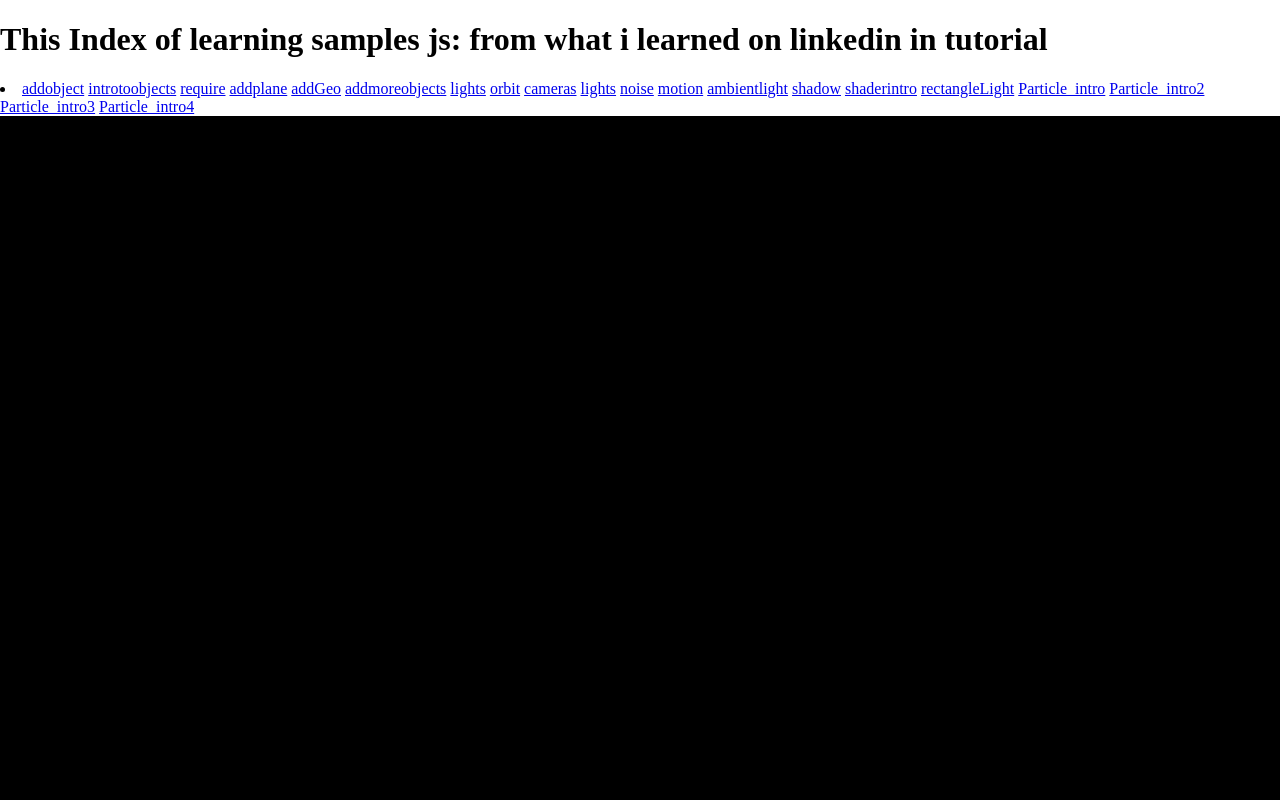
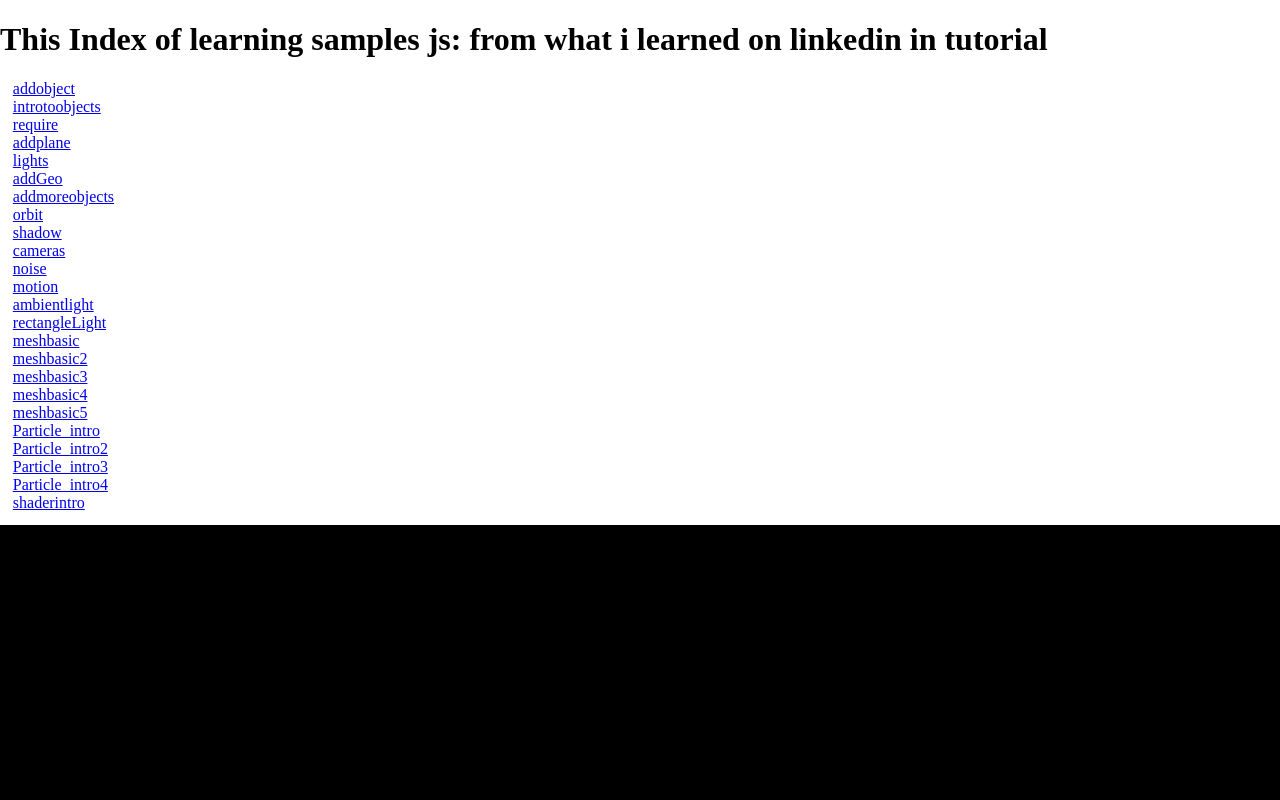
Before and after one commit to Hallr841/ThreeJsandMe, a plain HTML site: page index.html in a window 1280 px wide. Shown: the top 800 px of the page. Drawn offline with nearby package versions, Linux system fonts and the light colour scheme.

Commit message:
adding of mesh basic

```diff
--- a/index.html
+++ b/index.html
@@ -7,34 +7,44 @@
 				body {margin:0;}
 				canvas {display:block;}
 
+			     ul.clean{
+					 list-style-type:none;
+					 margin: 1%;
+					 padding: 0;
+				}
+
 			</style>
 	</head>
 
 	<div id="webgl">
 		<H1> This Index of learning samples js: from  what i learned  on linkedin in tutorial</H1>
 
-    <li>
-		<a href="threejsobject/threejsintro_object.html">addobject</a>
-		<a href="threejsintrototherobjects/index.html">introtoobjects</a>
-		<a href="threejsintrorequire/threejsintrorequire.html">require</a>
-		<a href="threeejsintroplane/index.html">addplane</a>
-		<a href="threejsGeo/threejsintro_addGeo.html">addGeo</a>
-		<a href="threejsgui/index.html">addmoreobjects</a>
-		<a href="addlights/index.html">lights</a>
-		<a href="orbit/index.html">orbit</a>
-		<a href="cameras/index.html">cameras</a>
-		<a href="addlights/index.html">lights</a>
-		<a href="noise/index.html">noise</a>
-		<a href="motion/index.html">motion</a>
-		<a href="spotlight/index.html">ambientlight</a>
-		<a href="shadow/shadow.html">shadow</a>
-		<a href="shaderintro/index.html"> shaderintro</a>
-		<a href="rectangleLight/index.html">rectangleLight</a>
-		<a href="particleintro/index.html">Particle_intro</a>
-		<a href="particleintro_2/index.html">Particle_intro2</a>
-		<a href="particleintro_3/particleintro_3.html">Particle_intro3</a>
-		<a href="particleintro_4/index.html">Particle_intro4</a>
-	 </li>
+    <ul class="clean">
+		<li><a href="threejsobject/threejsintro_object.html">addobject</a></li>
+		<li><a href="threejsintrototherobjects/index.html">introtoobjects</a></li>
+		<li><a href="threejsintrorequire/threejsintrorequire.html">require</a></li>
+		<li><a href="threeejsintroplane/index.html">addplane</a></li>
+		<li><a href="addlights/index.html">lights</a></li>
+		<li><a href="threejsGeo/threejsintro_addGeo.html">addGeo</a></li>
+		<li><a href="threejsgui/index.html">addmoreobjects</a></li>
+		<li><a href="orbit/index.html">orbit</a></li>
+		<li><a href="shadow/shadow.html">shadow</a></li>
+		<li><a href="cameras/index.html">cameras</a></li>
+		<li><a href="noise/index.html">noise</a></li>
+		<li><a href="motion/index.html">motion</a></li>
+		<li><a href="spotlight/index.html">ambientlight</a></li>
+		<li><a href="rectangleLight/index.html">rectangleLight</a></li>
+		<li><a href="meshbasic/index.html"> meshbasic</a></li>
+		<li><a href="meshbasic2/index.html"> meshbasic2</a></li>
+		<li><a href="meshbasic3/index.html"> meshbasic3</a></li>
+		<li><a href="meshbasic4/index.html"> meshbasic4</a></li>
+		<li><a href="meshbasic5/index.html"> meshbasic5</a></li>
+		<li><a href="particleintro/index.html">Particle_intro</a></li>
+		<li><a href="particleintro_2/index.html">Particle_intro2</a></li>
+		<li><a href="particleintro_3/particleintro_3.html">Particle_intro3</a></li>
+		<li><a href="particleintro_4/index.html">Particle_intro4</a></li>
+		<li><a href="shaderintro/index.html"> shaderintro</a></li>
+	 </ul>
 
 	</div>
 	<body>
```
